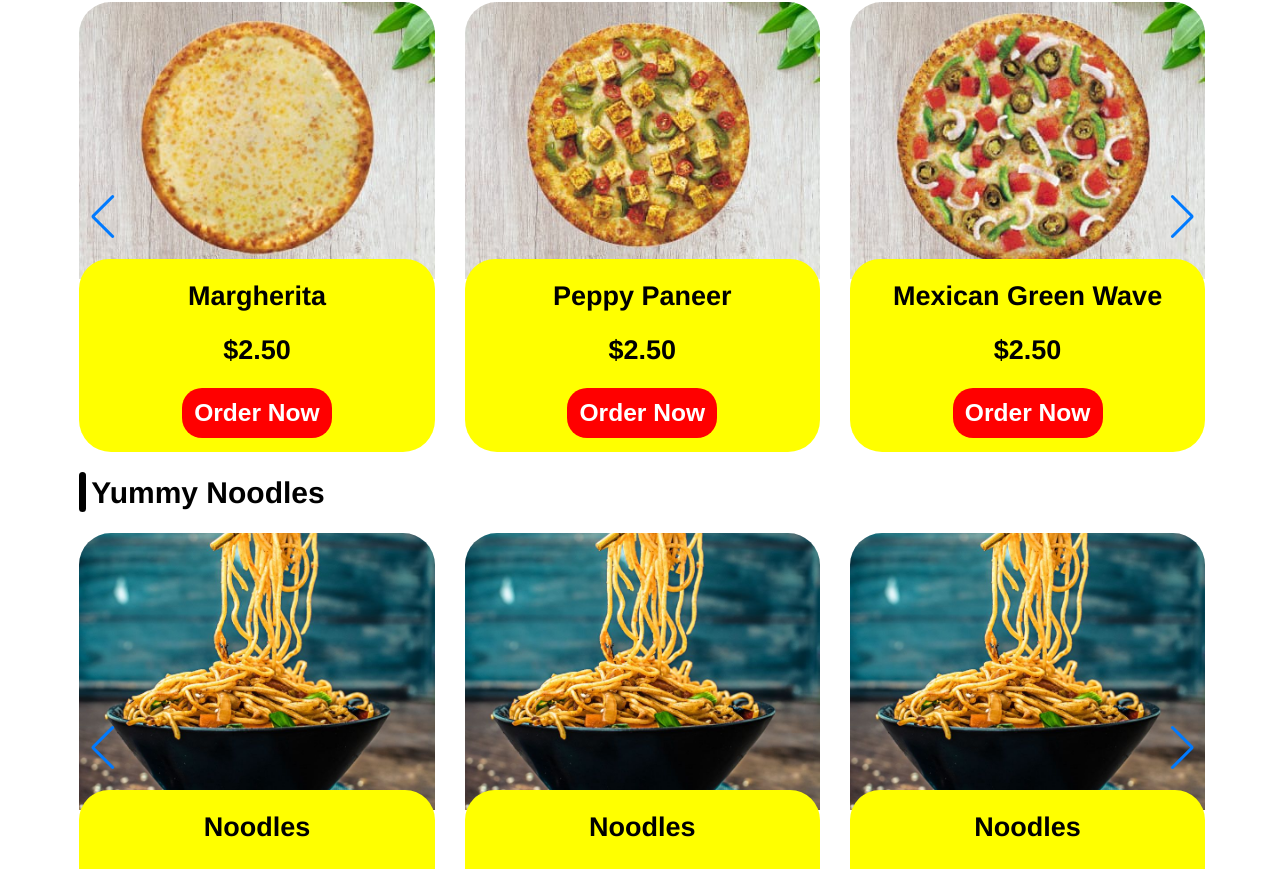
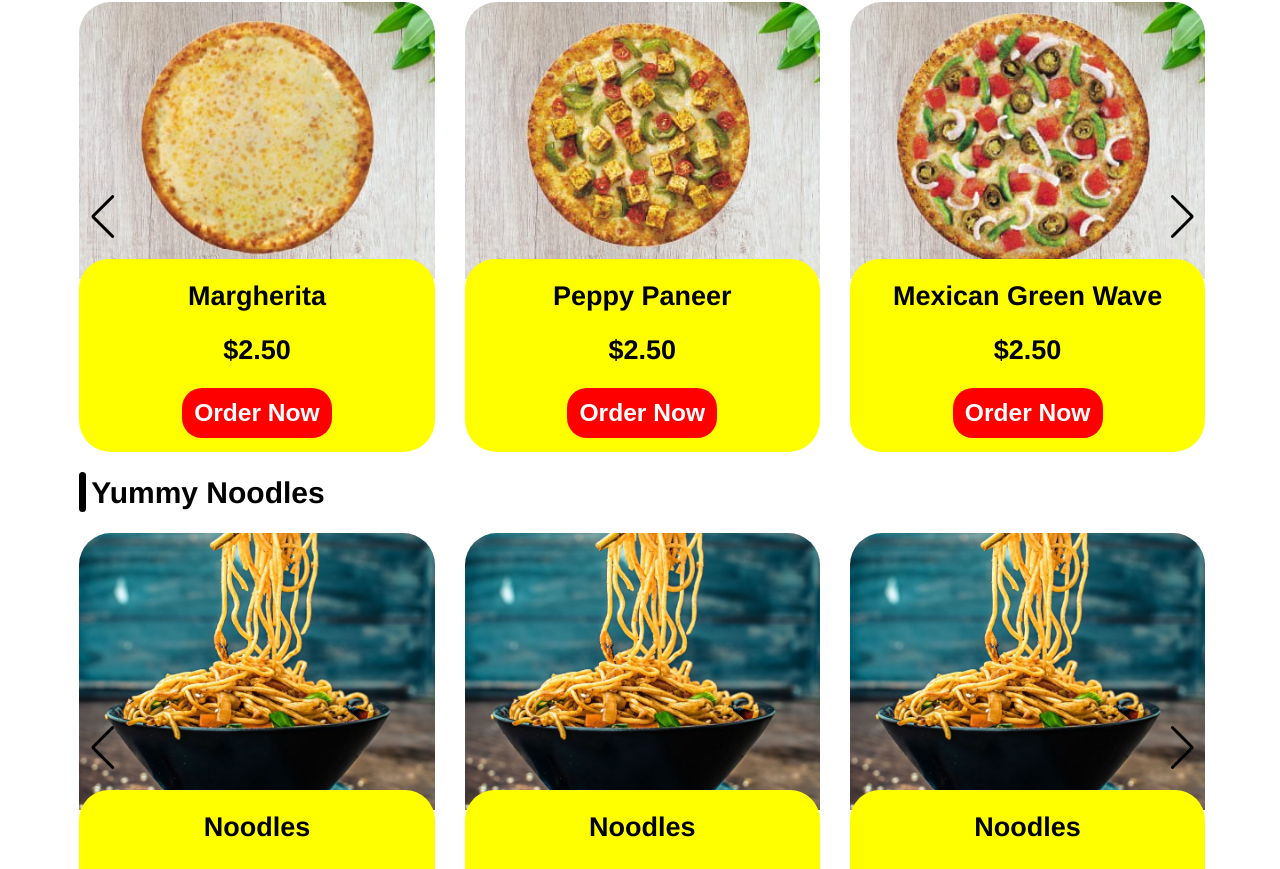
Before and after one commit to nitish848/FoodApp1, a plain HTML site: page index.html in a window 1280 px wide. Shown: the part 871-1740 px from the top of the page. Drawn offline with nearby package versions, Linux system fonts and the light colour scheme; a web font is replaced by a local one.

Commit message:
black color to buttons

```diff
--- a/pizza.css
+++ b/pizza.css
@@ -104,7 +104,6 @@
 }
 @media  only screen and (max-width:950px) and (min-width:600px) {
     .swiper-wrapper {
-
         margin-top: 20px;
     }
 }
@@ -117,8 +116,11 @@
     font-size: 21px;
     border-radius: 20px;
     margin-bottom: 25px;
-
 }
 .pizzainfo button h3{
     margin-top: 10px;
 }
+.swiper-button-prev, .swiper-button-next {
+
+    color: black;
+}
```
